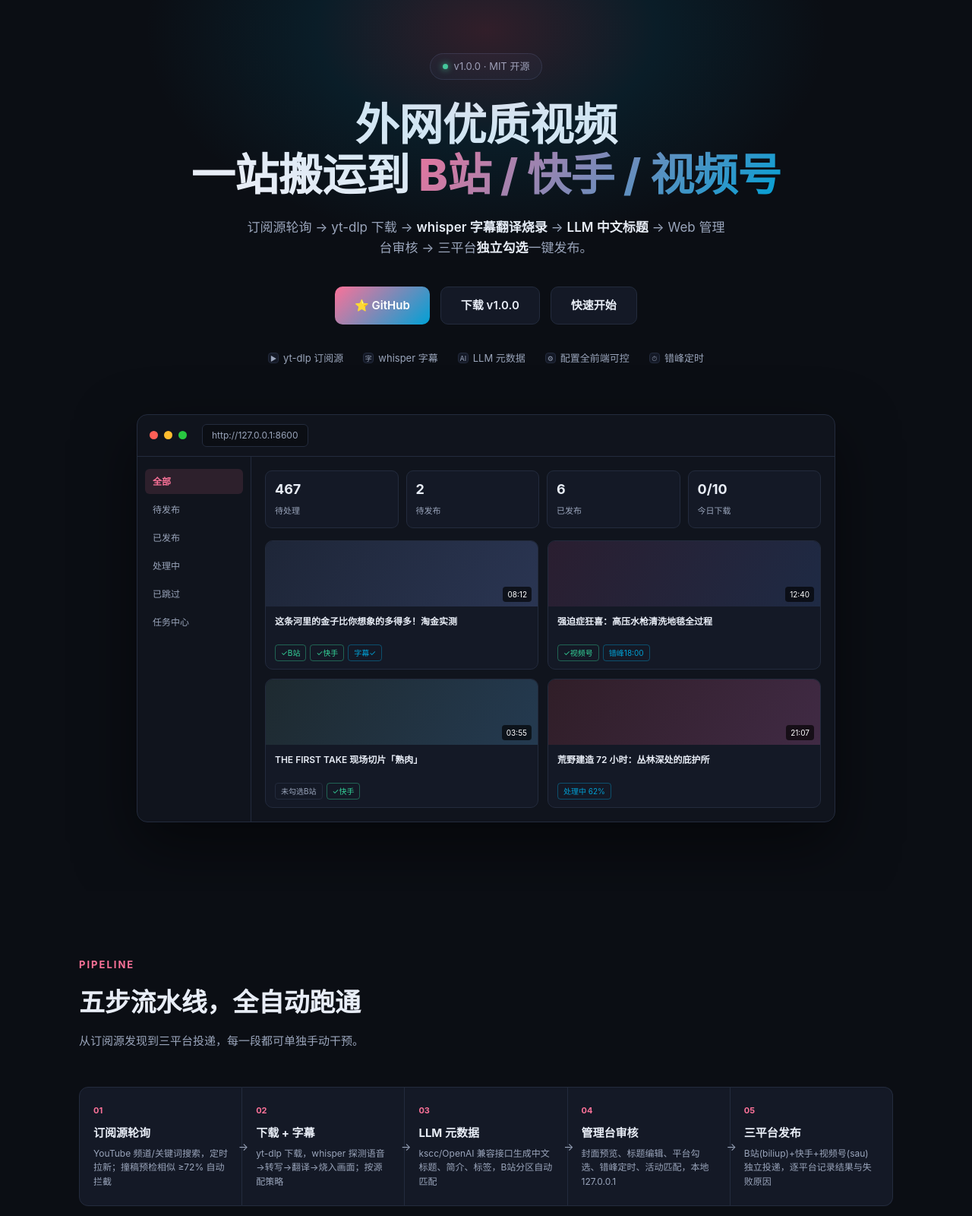
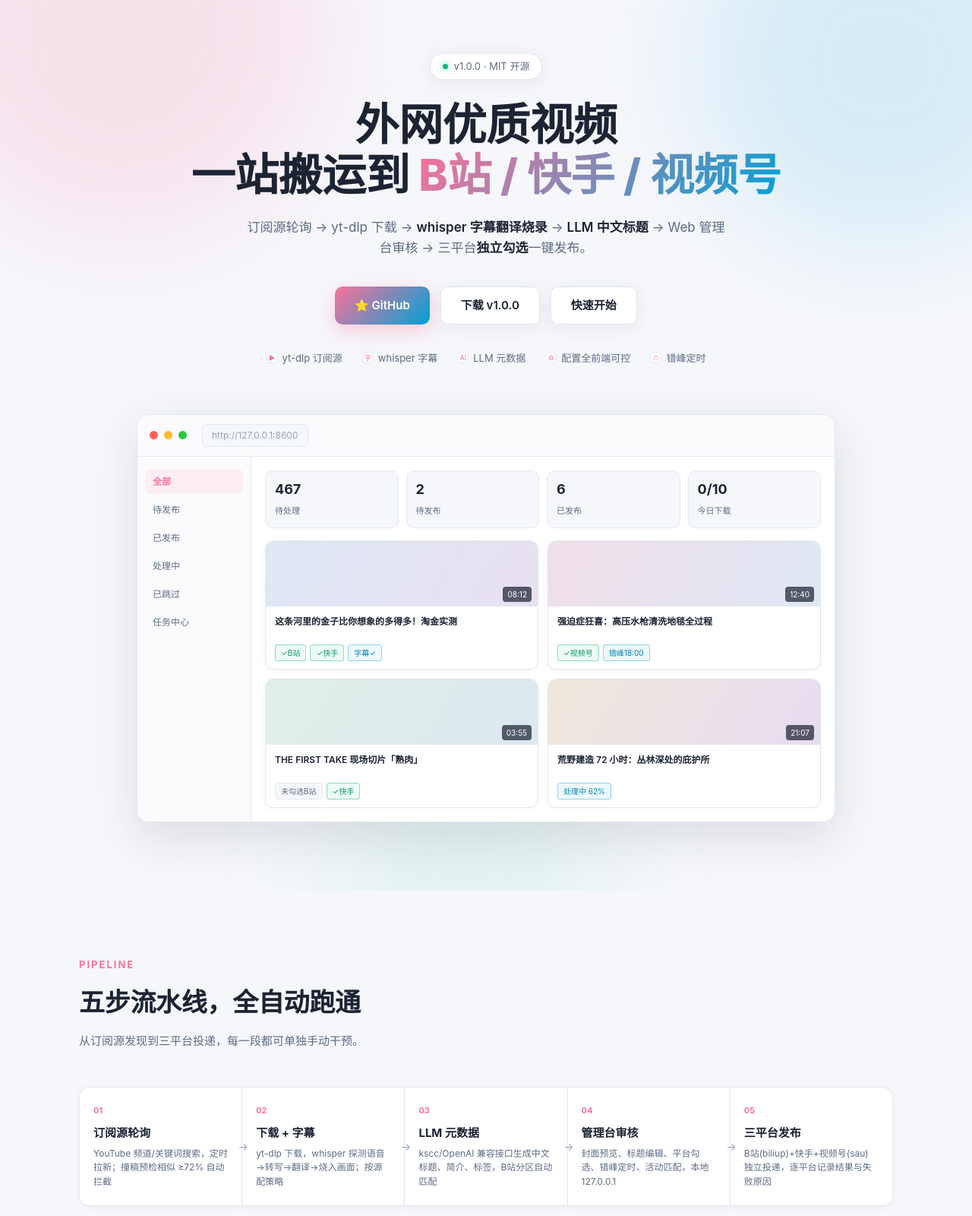
Before and after one commit to zhaojiale001016/video-hub, a plain HTML site: page docs/index.html in a window 1280 px wide. Shown: the part 80-1680 px from the top of the page at 76% size. Drawn offline with Linux system fonts and the light colour scheme.

Commit message:
docs: 官网改浅色系设计

```diff
--- a/docs/index.html
+++ b/docs/index.html
@@ -7,10 +7,12 @@
 <meta name="description" content="外网视频自动搬运中台：yt-dlp 下载 → whisper 字幕翻译烧录 → LLM 中文标题 → Web 管理台 → 一键发布 B站/快手/视频号">
 <style>
 :root{
-  --bg:#0b0e14; --bg2:#10141d; --card:#141926; --line:#232b3d;
-  --tx:#e8edf6; --tx2:#9aa5bb; --tx3:#5d6880;
-  --ac:#fb7299; --ac2:#00a1d6; --gr:#34d399; --yl:#fbbf24;
+  --bg:#f6f7fb; --bg2:#eef1f7; --card:#ffffff; --line:#e3e8f0;
+  --tx:#1c2333; --tx2:#5d6b85; --tx3:#94a1b8;
+  --ac:#fb7299; --ac2:#00a1d6; --gr:#10b981; --yl:#d97706;
   --grad:linear-gradient(135deg,#fb7299,#00a1d6);
+  --sh:0 4px 24px rgba(28,35,51,.07);
+  --sh-lg:0 20px 60px rgba(28,35,51,.12);
 }
 *{margin:0;padding:0;box-sizing:border-box}
 html{scroll-behavior:smooth}
@@ -19,61 +21,64 @@ a{color:inherit;text-decoration:none}
 .wrap{max-width:1120px;margin:0 auto;padding:0 24px}
 
 /* ── nav ── */
-nav{position:fixed;top:0;left:0;right:0;z-index:99;background:rgba(11,14,20,.78);backdrop-filter:blur(14px);border-bottom:1px solid var(--line)}
+nav{position:fixed;top:0;left:0;right:0;z-index:99;background:rgba(246,247,251,.82);backdrop-filter:blur(14px);border-bottom:1px solid var(--line)}
 nav .wrap{display:flex;align-items:center;justify-content:space-between;height:60px}
 .logo{display:flex;align-items:center;gap:10px;font-weight:800;font-size:17px;letter-spacing:.3px}
-.logo .mark{width:26px;height:26px;border-radius:7px;background:var(--grad);display:grid;place-items:center;font-size:13px;color:#fff}
+.logo .mark{width:26px;height:26px;border-radius:8px;background:var(--grad);display:grid;place-items:center;font-size:12px;color:#fff;box-shadow:0 3px 10px rgba(251,114,153,.35)}
 .nav-links{display:flex;gap:28px;font-size:14px;color:var(--tx2)}
 .nav-links a:hover{color:var(--tx)}
-.nav-gh{font-size:13px;border:1px solid var(--line);border-radius:8px;padding:6px 14px;color:var(--tx2)}
-.nav-gh:hover{color:var(--tx);border-color:var(--ac)}
+.nav-gh{font-size:13px;border:1px solid var(--line);border-radius:8px;padding:6px 14px;color:var(--tx2);background:var(--card);transition:.18s}
+.nav-gh:hover{color:var(--tx);border-color:var(--ac);box-shadow:var(--sh)}
 
 /* ── hero ── */
 .hero{padding:150px 0 90px;text-align:center;position:relative;overflow:hidden}
-.hero::before{content:"";position:absolute;top:-160px;left:50%;transform:translateX(-50%);width:900px;height:560px;background:radial-gradient(closest-side,rgba(251,114,153,.16),rgba(0,161,214,.10),transparent);pointer-events:none}
-.badge{display:inline-flex;align-items:center;gap:8px;font-size:13px;color:var(--tx2);border:1px solid var(--line);border-radius:999px;padding:6px 16px;margin-bottom:26px;background:var(--bg2)}
-.badge .dot{width:7px;height:7px;border-radius:50%;background:var(--gr);box-shadow:0 0 8px var(--gr)}
-h1{font-size:clamp(34px,6vw,58px);font-weight:800;line-height:1.15;letter-spacing:-.5px}
+.hero .blob{position:absolute;border-radius:50%;filter:blur(80px);pointer-events:none}
+.hero .b1{width:520px;height:520px;background:rgba(251,114,153,.16);top:-140px;left:-100px}
+.hero .b2{width:480px;height:480px;background:rgba(0,161,214,.13);top:-80px;right:-120px}
+.hero .b3{width:360px;height:360px;background:rgba(16,185,129,.08);bottom:-160px;left:34%}
+.badge{display:inline-flex;align-items:center;gap:8px;font-size:13px;color:var(--tx2);border:1px solid var(--line);border-radius:999px;padding:6px 16px;margin-bottom:26px;background:var(--card);box-shadow:var(--sh);position:relative}
+.badge .dot{width:7px;height:7px;border-radius:50%;background:var(--gr);box-shadow:0 0 8px rgba(16,185,129,.6)}
+h1{font-size:clamp(34px,6vw,58px);font-weight:800;line-height:1.15;letter-spacing:-.5px;position:relative}
 h1 .gt{background:var(--grad);-webkit-background-clip:text;background-clip:text;color:transparent}
-.hero p.sub{max-width:640px;margin:22px auto 0;font-size:17px;color:var(--tx2)}
+.hero p.sub{max-width:640px;margin:22px auto 0;font-size:17px;color:var(--tx2);position:relative}
 .hero p.sub b{color:var(--tx);font-weight:600}
-.ctas{display:flex;gap:14px;justify-content:center;margin-top:36px;flex-wrap:wrap}
-.btn{display:inline-flex;align-items:center;gap:8px;font-size:15px;font-weight:600;border-radius:10px;padding:12px 26px;border:1px solid var(--line);background:var(--card);transition:.18s}
-.btn:hover{transform:translateY(-2px);border-color:#3a4560}
-.btn.primary{background:var(--grad);border:none;color:#fff}
-.btn.primary:hover{filter:brightness(1.1)}
-.hero-meta{margin-top:34px;display:flex;gap:26px;justify-content:center;flex-wrap:wrap;font-size:13px;color:var(--tx2)}
+.ctas{display:flex;gap:14px;justify-content:center;margin-top:36px;flex-wrap:wrap;position:relative}
+.btn{display:inline-flex;align-items:center;gap:8px;font-size:15px;font-weight:600;border-radius:10px;padding:12px 26px;border:1px solid var(--line);background:var(--card);transition:.18s;box-shadow:var(--sh)}
+.btn:hover{transform:translateY(-2px);box-shadow:var(--sh-lg);border-color:#c8d2e0}
+.btn.primary{background:var(--grad);border:none;color:#fff;box-shadow:0 8px 24px rgba(251,114,153,.35)}
+.btn.primary:hover{filter:brightness(1.06)}
+.hero-meta{margin-top:34px;display:flex;gap:26px;justify-content:center;flex-wrap:wrap;font-size:13px;color:var(--tx2);position:relative}
 .hero-meta span{display:flex;align-items:center;gap:6px}
-.hero-meta i{width:14px;height:14px;border-radius:4px;background:var(--card);display:inline-grid;place-items:center;font-style:normal;font-size:9px;border:1px solid var(--line)}
+.hero-meta i{width:15px;height:15px;border-radius:5px;background:var(--card);display:inline-grid;place-items:center;font-style:normal;font-size:9px;border:1px solid var(--line);color:var(--ac)}
 
 /* ── mockup ── */
-.mock{max-width:920px;margin:64px auto 0;border:1px solid var(--line);border-radius:14px;background:var(--bg2);overflow:hidden;box-shadow:0 30px 80px rgba(0,0,0,.5);text-align:left}
-.mock-bar{display:flex;align-items:center;gap:8px;padding:12px 16px;border-bottom:1px solid var(--line)}
+.mock{max-width:920px;margin:64px auto 0;border:1px solid var(--line);border-radius:16px;background:var(--card);overflow:hidden;box-shadow:var(--sh-lg);text-align:left;position:relative}
+.mock-bar{display:flex;align-items:center;gap:8px;padding:12px 16px;border-bottom:1px solid var(--line);background:#fbfbfe}
 .mock-bar i{width:11px;height:11px;border-radius:50%}
 .mock-bar i:nth-child(1){background:#ff5f57}.mock-bar i:nth-child(2){background:#febc2e}.mock-bar i:nth-child(3){background:#28c840}
-.mock-bar .url{margin-left:12px;font-size:12px;color:var(--tx2);background:var(--bg);border-radius:6px;padding:4px 12px;border:1px solid var(--line)}
+.mock-bar .url{margin-left:12px;font-size:12px;color:var(--tx3);background:var(--bg);border-radius:6px;padding:4px 12px;border:1px solid var(--line)}
 .mock-body{display:flex;min-height:340px}
-.mock-side{width:150px;border-right:1px solid var(--line);padding:16px 10px;font-size:12px;color:var(--tx2)}
-.mock-side div{padding:7px 10px;border-radius:6px;margin-bottom:4px}
-.mock-side .on{background:rgba(251,114,153,.12);color:var(--ac);font-weight:600}
+.mock-side{width:150px;border-right:1px solid var(--line);padding:16px 10px;font-size:12px;color:var(--tx2);background:#fbfbfe}
+.mock-side div{padding:7px 10px;border-radius:7px;margin-bottom:4px}
+.mock-side .on{background:rgba(251,114,153,.1);color:var(--ac);font-weight:600}
 .mock-main{flex:1;padding:18px}
 .mock-stats{display:flex;gap:10px;margin-bottom:16px}
-.mock-stats div{flex:1;background:var(--card);border:1px solid var(--line);border-radius:9px;padding:10px 12px}
+.mock-stats div{flex:1;background:var(--bg);border:1px solid var(--line);border-radius:10px;padding:10px 12px}
 .mock-stats b{font-size:18px;display:block}
 .mock-stats span{font-size:11px;color:var(--tx2)}
 .mock-cards{display:grid;grid-template-columns:1fr 1fr;gap:12px}
-.mock-card{background:var(--card);border:1px solid var(--line);border-radius:10px;overflow:hidden}
-.mock-card .th{height:86px;background:linear-gradient(120deg,#1e2638,#2a3552);position:relative}
-.mock-card:nth-child(2) .th{background:linear-gradient(120deg,#2a1e30,#1e2a44)}
-.mock-card:nth-child(3) .th{background:linear-gradient(120deg,#1e2a30,#243a50)}
-.mock-card:nth-child(4) .th{background:linear-gradient(120deg,#301e28,#402a44)}
-.mock-card .th em{position:absolute;right:8px;bottom:6px;font-style:normal;font-size:10px;background:rgba(0,0,0,.65);border-radius:4px;padding:2px 6px;color:#fff}
+.mock-card{background:var(--card);border:1px solid var(--line);border-radius:11px;overflow:hidden;box-shadow:0 2px 8px rgba(28,35,51,.04)}
+.mock-card .th{height:86px;background:linear-gradient(120deg,#dfe8f5,#e8e0f0);position:relative}
+.mock-card:nth-child(2) .th{background:linear-gradient(120deg,#f0dfe8,#dfe8f5)}
+.mock-card:nth-child(3) .th{background:linear-gradient(120deg,#e0f0e8,#dce8f0)}
+.mock-card:nth-child(4) .th{background:linear-gradient(120deg,#f0e8dc,#e8dcf0)}
+.mock-card .th em{position:absolute;right:8px;bottom:6px;font-style:normal;font-size:10px;background:rgba(28,35,51,.72);border-radius:4px;padding:2px 6px;color:#fff}
 .mock-card .bd{padding:10px 12px}
 .mock-card .bd .t{font-size:12px;font-weight:600;height:32px;overflow:hidden;display:-webkit-box;-webkit-line-clamp:2;-webkit-box-orient:vertical}
 .mock-card .ft{display:flex;gap:5px;margin-top:8px;flex-wrap:wrap}
-.mock-card .ft s{text-decoration:none;font-size:10px;border-radius:4px;padding:2px 7px;border:1px solid var(--line);color:var(--tx2)}
-.mock-card .ft s.ok{color:var(--gr);border-color:rgba(52,211,153,.4)}
-.mock-card .ft s.warm{color:var(--ac2);border-color:rgba(0,161,214,.4)}
+.mock-card .ft s{text-decoration:none;font-size:10px;border-radius:4px;padding:2px 7px;border:1px solid var(--line);color:var(--tx2);background:var(--bg)}
+.mock-card .ft s.ok{color:#0a9668;border-color:rgba(16,185,129,.45);background:rgba(16,185,129,.07)}
+.mock-card .ft s.warm{color:#0284b8;border-color:rgba(0,161,214,.4);background:rgba(0,161,214,.07)}
 
 /* ── sections ── */
 section{padding:84px 0}
@@ -83,57 +88,57 @@ h2{font-size:clamp(24px,4vw,34px);font-weight:800;margin-top:10px;letter-spacing
 
 /* pipeline */
 .pipe{display:flex;gap:0;margin-top:48px;align-items:stretch;flex-wrap:wrap}
-.pipe-step{flex:1;min-width:170px;background:var(--card);border:1px solid var(--line);padding:22px 18px;position:relative}
-.pipe-step:first-child{border-radius:12px 0 0 12px}
-.pipe-step:last-child{border-radius:0 12px 12px 0}
+.pipe-step{flex:1;min-width:170px;background:var(--card);border:1px solid var(--line);padding:22px 18px;position:relative;box-shadow:0 2px 10px rgba(28,35,51,.04)}
+.pipe-step:first-child{border-radius:14px 0 0 14px}
+.pipe-step:last-child{border-radius:0 14px 14px 0}
 .pipe-step+.pipe-step{border-left:none}
 .pipe-step .n{font-size:11px;color:var(--ac);font-weight:700}
 .pipe-step h3{font-size:15px;margin:8px 0 6px}
 .pipe-step p{font-size:12px;color:var(--tx2);line-height:1.55}
-.pipe-step::after{content:"→";position:absolute;right:-9px;top:50%;transform:translateY(-50%);color:var(--tx2);z-index:2;font-size:14px}
+.pipe-step::after{content:"→";position:absolute;right:-9px;top:50%;transform:translateY(-50%);color:var(--tx3);z-index:2;font-size:14px}
 .pipe-step:last-child::after{display:none}
 
 /* features */
 .feat-grid{display:grid;grid-template-columns:repeat(3,1fr);gap:16px;margin-top:44px}
-.feat{background:var(--card);border:1px solid var(--line);border-radius:13px;padding:26px 24px;transition:.18s}
-.feat:hover{border-color:#3a4560;transform:translateY(-3px)}
-.feat .ic{width:38px;height:38px;border-radius:10px;background:rgba(251,114,153,.1);display:grid;place-items:center;font-size:17px;margin-bottom:16px}
+.feat{background:var(--card);border:1px solid var(--line);border-radius:14px;padding:26px 24px;transition:.18s;box-shadow:0 2px 10px rgba(28,35,51,.04)}
+.feat:hover{border-color:#c8d2e0;transform:translateY(-3px);box-shadow:var(--sh-lg)}
+.feat .ic{width:38px;height:38px;border-radius:11px;background:rgba(251,114,153,.1);display:grid;place-items:center;font-size:17px;margin-bottom:16px}
 .feat h3{font-size:16px;margin-bottom:8px}
 .feat p{font-size:13px;color:var(--tx2);line-height:1.65}
 
 /* platforms */
 .plat{display:flex;gap:16px;margin-top:40px;flex-wrap:wrap}
-.plat-card{flex:1;min-width:230px;background:var(--card);border:1px solid var(--line);border-radius:13px;padding:24px}
+.plat-card{flex:1;min-width:230px;background:var(--card);border:1px solid var(--line);border-radius:14px;padding:24px;box-shadow:0 2px 10px rgba(28,35,51,.04)}
 .plat-card h3{display:flex;align-items:center;gap:10px;font-size:16px}
-.plat-card h3 .pm{width:30px;height:30px;border-radius:8px;display:grid;place-items:center;font-size:12px;font-weight:800;color:#fff}
+.plat-card h3 .pm{width:30px;height:30px;border-radius:9px;display:grid;place-items:center;font-size:12px;font-weight:800;color:#fff}
 .pm.b{background:#00a1d6}.pm.k{background:#ff4906}.pm.t{background:#07c160}
 .plat-card p{font-size:13px;color:var(--tx2);margin-top:10px}
 .plat-card .tags{display:flex;gap:6px;margin-top:14px;flex-wrap:wrap}
-.plat-card .tags s{text-decoration:none;font-size:11px;color:var(--tx2);border:1px solid var(--line);border-radius:5px;padding:3px 8px}
+.plat-card .tags s{text-decoration:none;font-size:11px;color:var(--tx2);border:1px solid var(--line);border-radius:6px;padding:3px 8px;background:var(--bg)}
 
 /* quickstart */
-.qs{margin-top:44px;background:var(--bg2);border:1px solid var(--line);border-radius:14px;overflow:hidden}
-.qs-bar{display:flex;gap:14px;padding:12px 18px;border-bottom:1px solid var(--line);font-size:12px;color:var(--tx2)}
-.qs pre{padding:24px;overflow-x:auto;font-family:"SF Mono",Menlo,Consolas,monospace;font-size:13px;line-height:1.8}
-.qs .c{color:#5d6880}.qs .g{color:var(--gr)}.qs .p{color:var(--ac)}
+.qs{margin-top:44px;background:#1c2333;border-radius:14px;overflow:hidden;box-shadow:var(--sh-lg)}
+.qs-bar{display:flex;gap:14px;padding:12px 18px;border-bottom:1px solid rgba(255,255,255,.1);font-size:12px;color:#8b96ad}
+.qs pre{padding:24px;overflow-x:auto;font-family:"SF Mono",Menlo,Consolas,monospace;font-size:13px;line-height:1.8;color:#d6deeb}
+.qs .c{color:#637088}.qs .g{color:#4ade80}.qs .p{color:#fb7299}
 .steps{display:grid;grid-template-columns:repeat(4,1fr);gap:14px;margin-top:34px}
-.step{background:var(--card);border:1px solid var(--line);border-radius:11px;padding:18px}
-.step .sn{width:26px;height:26px;border-radius:8px;background:var(--grad);display:grid;place-items:center;font-size:12px;font-weight:800;color:#fff;margin-bottom:12px}
+.step{background:var(--card);border:1px solid var(--line);border-radius:12px;padding:18px;box-shadow:0 2px 10px rgba(28,35,51,.04)}
+.step .sn{width:26px;height:26px;border-radius:8px;background:var(--grad);display:grid;place-items:center;font-size:12px;font-weight:800;color:#fff;margin-bottom:12px;box-shadow:0 3px 10px rgba(0,161,214,.3)}
 .step h4{font-size:14px;margin-bottom:5px}
 .step p{font-size:12px;color:var(--tx2)}
 
 /* legal */
-.legal{background:var(--card);border:1px solid var(--line);border-left:3px solid var(--yl);border-radius:12px;padding:26px 28px;margin-top:40px}
+.legal{background:#fffbf3;border:1px solid #f0e4c8;border-left:4px solid var(--yl);border-radius:12px;padding:26px 28px;margin-top:40px}
 .legal h3{font-size:15px;color:var(--yl);margin-bottom:10px}
 .legal p{font-size:13px;color:var(--tx2)}
 .legal p+p{margin-top:6px}
 
 /* footer */
-footer{border-top:1px solid var(--line);padding:44px 0;margin-top:20px}
+footer{border-top:1px solid var(--line);padding:44px 0;margin-top:20px;background:var(--card)}
 footer .wrap{display:flex;justify-content:space-between;align-items:center;flex-wrap:wrap;gap:18px}
 footer .l{font-size:13px;color:var(--tx2)}
 footer .r{display:flex;gap:22px;font-size:13px;color:var(--tx2)}
-footer .r a:hover{color:var(--tx)}
+footer .r a:hover{color:var(--ac)}
 
 @media(max-width:820px){
   .feat-grid{grid-template-columns:1fr 1fr}
@@ -162,6 +167,7 @@ footer .r a:hover{color:var(--tx)}
 </nav>
 
 <header class="hero">
+  <div class="blob b1"></div><div class="blob b2"></div><div class="blob b3"></div>
   <div class="wrap">
     <div class="badge"><span class="dot"></span>v1.0.0 · MIT 开源</div>
     <h1>外网优质视频<br>一站搬运到 <span class="gt">B站 / 快手 / 视频号</span></h1>
```
